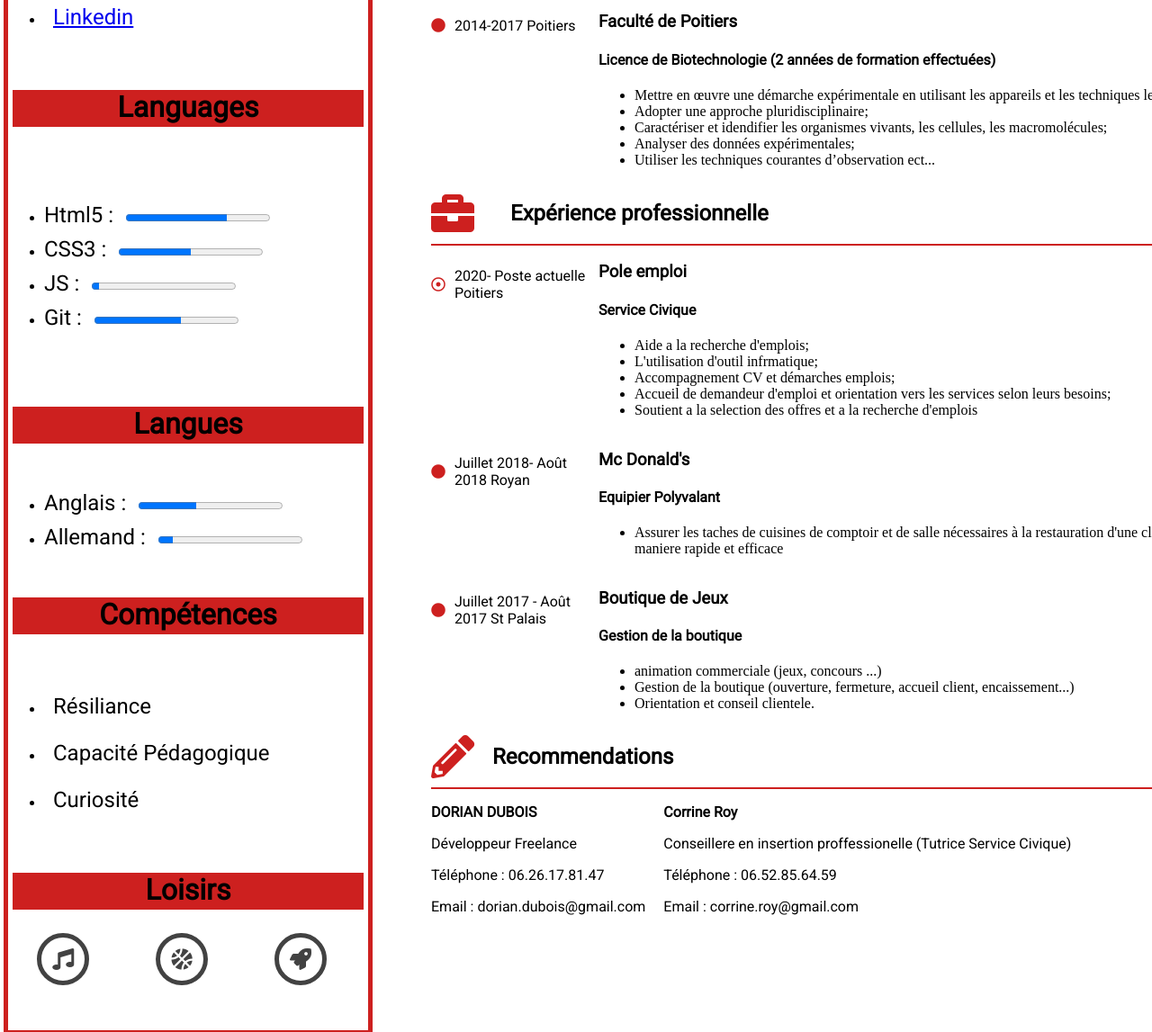
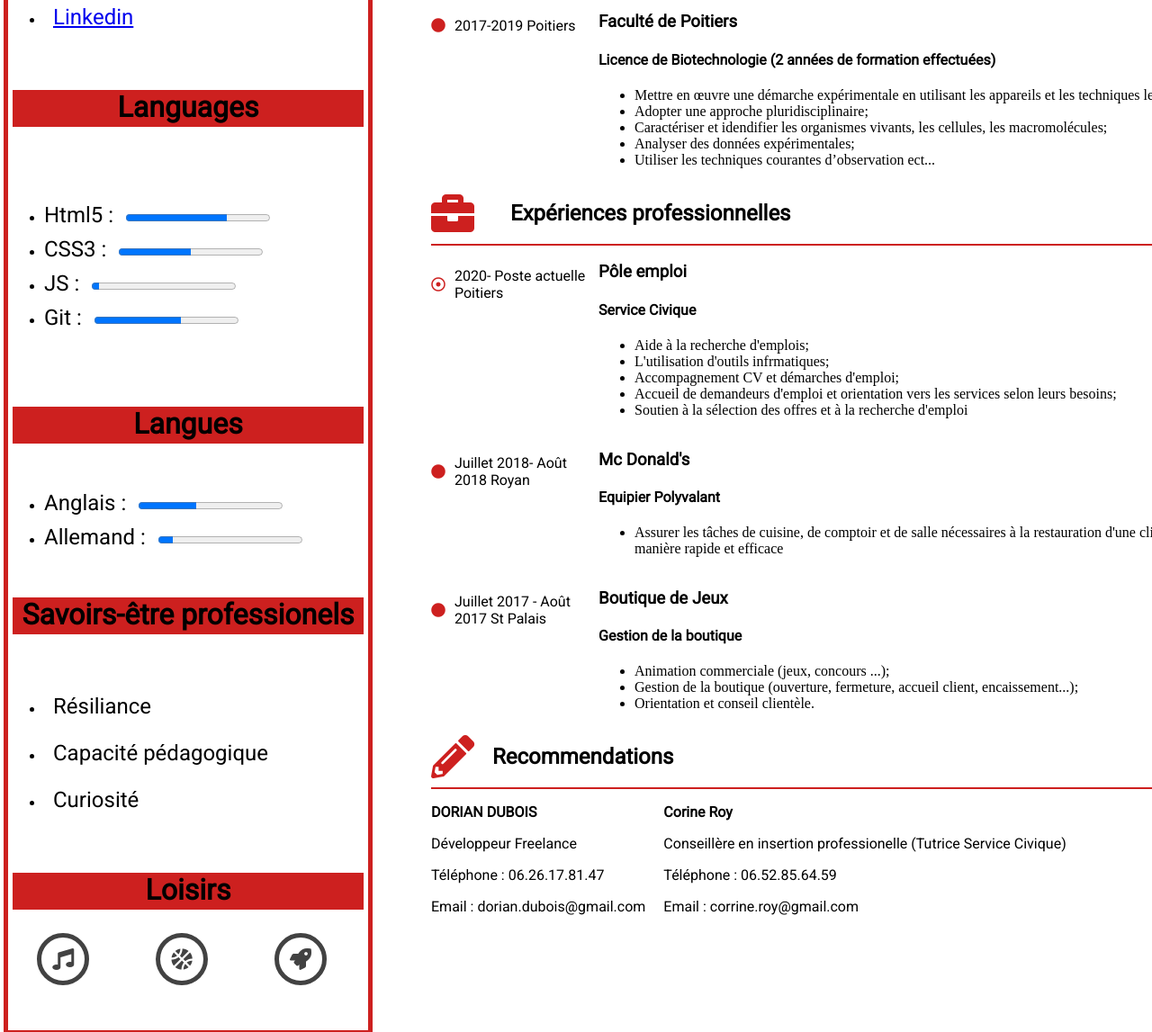
Before and after one commit to JunienP/CVJunienPepinDE.io, a plain HTML site: page index.html in a window 1280 px wide. Shown: the part 727-1874 px from the top of the page at 90% size. Drawn offline with Linux system fonts and the light colour scheme.

Commit message:
The end (normalement)

```diff
--- a/index.html
+++ b/index.html
@@ -8,7 +8,7 @@
         <link rel="stylesheet" href="https://cdnjs.cloudflare.com/ajax/libs/font-awesome/5.9.0/css/all.css" />
         <meta name="viewport" content="width=device-width, initial-scale=1.0">
         <META name="description" content= "Actuellement en Formation Intégrateur Web chez Openclassrooms, je cherche à l'issue de cette derniere un contrat
-        d'alternance pour agrandir mon domaine de compétence avec une formation Développeur Web.">
+        d'alternance pour pousuivre sur une formation de Développeur Web">
     </head>
 
     <body> <!-- En tete -->
@@ -29,7 +29,7 @@
                         <h2 class="propos2">A propos de moi</h2>
 
                         <p class="bio">Actuellement en Formation Intégrateur Web chez Openclassrooms, je cherche à l'issue de cette derniere un contrat
-                            d'alternance pour agrandir mon domaine de compétence avec une formation Développeur Web.
+                            d'alternance pour pousuivre sur une formation de Développeur Web.
                         </p>
                     </div>
                 </header>
@@ -44,7 +44,7 @@
                                 <i class="fas fa-graduation-cap"></i>
                             </div>
 
-                            <h2>Formation</h2>
+                            <h2>FormationS</h2>
 
                         </div>
 
@@ -74,7 +74,7 @@
                         <div class="infodroite">
 
                             <div class="date">
-                                <i class="fas fa-circle espace"></i><p class="date2">2014-2017 Poitiers</p>
+                                <i class="fas fa-circle espace"></i><p class="date2">2017-2019 Poitiers</p>
                             </div>
 
                             <div>
@@ -100,7 +100,7 @@
                                 <div><i class="fas fa-briefcase"></i></div>
                             </div>
 
-                            <h2 class="logo2">Expérience professionnelle</h2>
+                            <h2 class="logo2">Expériences professionnelles</h2>
 
                         </div>
 
@@ -111,15 +111,15 @@
                              </div>
 
                             <div>
-                                <h3>Pole emploi</h3>
+                                <h3>Pôle emploi</h3>
                                 <h4>Service Civique</h4>
 
                                 <ul class="liste">
-                                    <li>Aide a la recherche d'emplois;</li>
-                                    <li>L'utilisation d'outil infrmatique;</li>
-                                    <li>Accompagnement CV et démarches emplois;</li>
-                                    <li>Accueil de demandeur d'emploi et orientation vers les services selon leurs besoins;</li>
-                                    <li>Soutient a la selection des offres et a la recherche d'emplois</li>
+                                    <li>Aide à la recherche d'emplois;</li>
+                                    <li>L'utilisation d'outils infrmatiques;</li>
+                                    <li>Accompagnement CV et démarches d'emploi;</li>
+                                    <li>Accueil de demandeurs d'emploi et orientation vers les services selon leurs besoins;</li>
+                                    <li>Soutien à la sélection des offres et à la recherche d'emploi</li>
                                 </ul>
                             </div>
 
@@ -136,7 +136,7 @@
                                 <h4>Equipier Polyvalant</h4>
 
                                 <ul class="liste">
-                                    <li>Assurer les taches de cuisines de comptoir et de salle nécessaires à la restauration d'une clientèle de passage de maniere rapide et efficace</li>
+                                    <li>Assurer les tâches de cuisine, de comptoir et de salle nécessaires à la restauration d'une clientèle de passage de manière rapide et efficace</li>
                                 </ul>
 
                             </div>
@@ -154,9 +154,9 @@
                                 <h4>Gestion de la boutique</h4>
 
                                 <ul class="liste">
-                                    <li>animation commerciale (jeux, concours ...)</li>
-                                    <li>Gestion de la boutique (ouverture, fermeture, accueil client, encaissement...)</li>
-                                    <li>Orientation et conseil clientele.</li>
+                                    <li>Animation commerciale (jeux, concours ...);</li>
+                                    <li>Gestion de la boutique (ouverture, fermeture, accueil client, encaissement...);</li>
+                                    <li>Orientation et conseil clientèle.</li>
                                 </ul>
                             </div>
 
@@ -180,8 +180,8 @@
                                 <p>Email : dorian.dubois@gmail.com</p>
                             </div>
                             <div class="recoinf">
-                                <p><strong>Corrine Roy</strong></p>
-                                <p>Conseillere en insertion proffessionelle (Tutrice Service Civique)</p>
+                                <p><strong>Corine Roy</strong></p>
+                                <p>Conseillère en insertion professionelle (Tutrice Service Civique)</p>
                                 <p>Téléphone : 06.52.85.64.59</p>
                                 <p>Email : corrine.roy@gmail.com</p>
                             </div>
@@ -268,13 +268,13 @@
                             </ul>
                         </div>
 
-                        <h2 class="titregauche">Compétences</h2>
+                        <h2 class="titregauche">Savoirs-être professionels </h2>
 
                         <div class="informations">
                             <ul>
                                 <li><p class="info">Résiliance</p></li>
 
-                                <li><p class="info">Capacité Pédagogique</p></li>
+                                <li><p class="info">Capacité pédagogique</p></li>
 
                                 <li><p class="info">Curiosité</p></li>
                             </ul>
```
